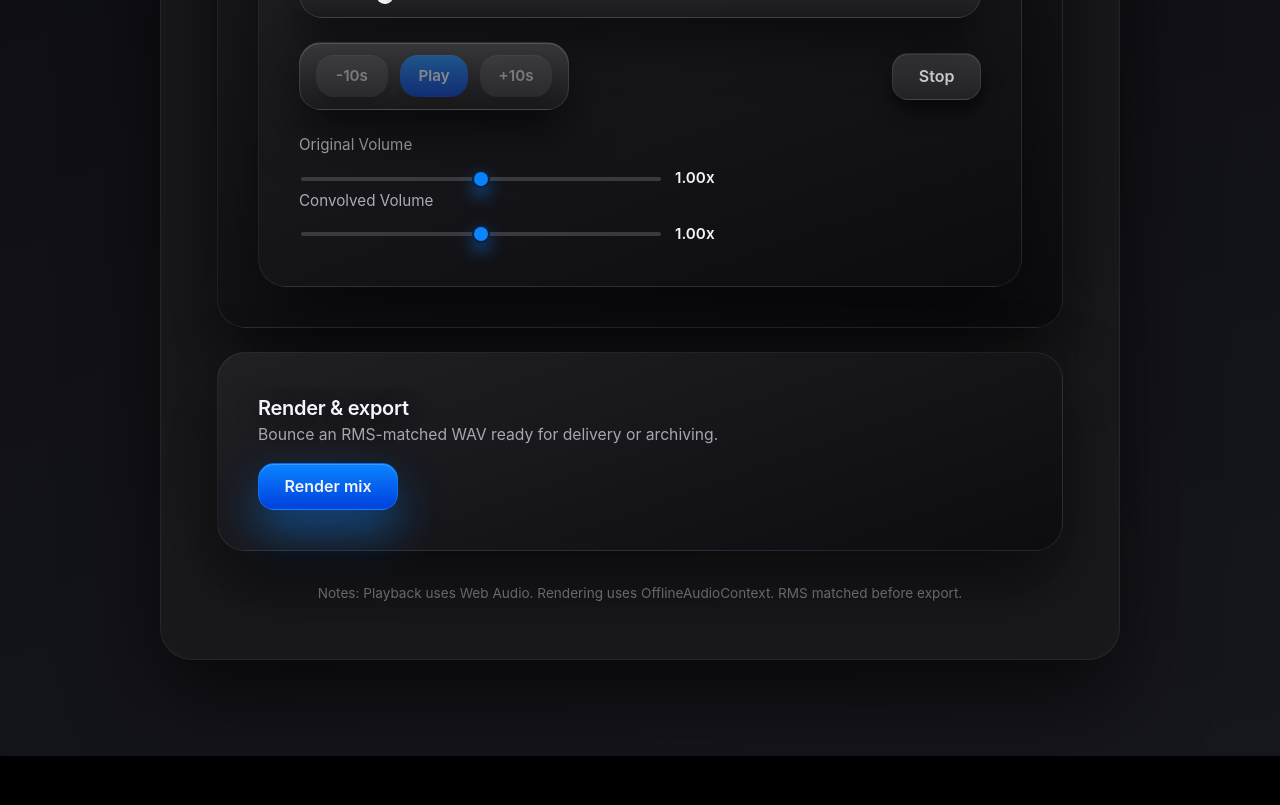
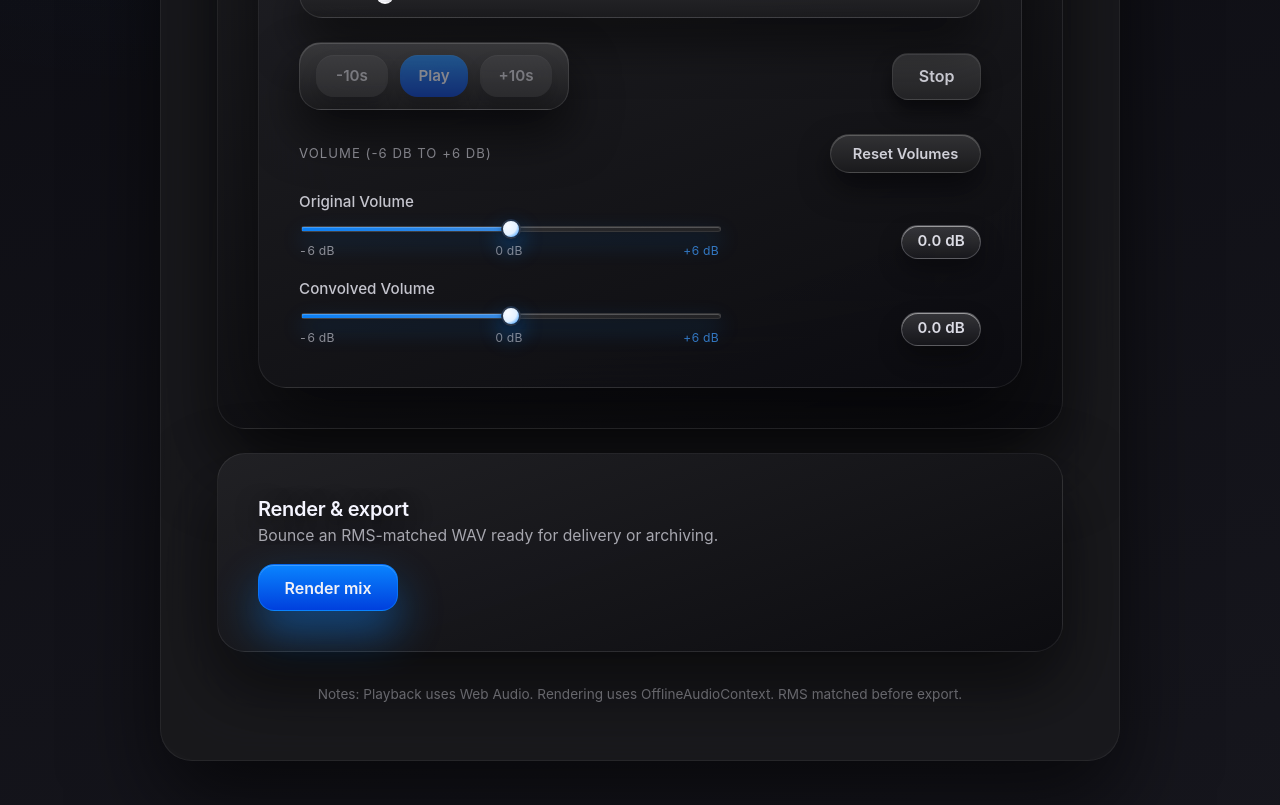
Before and after one commit to Duva-G/SonicSuite, a React (Vite) app: page / in a window 1280 px wide. Shown: the part 1620-2425 px from the top of the page. Before the commit the page ends 2376 px from the top, so only its background shows below. Built offline with nearby package versions, Linux system fonts and the light colour scheme; what react-plotly.js would draw is missing.

Commit message:
Transport section UI improved - dB scale added and UI updated

```diff
--- a/src/App.css
+++ b/src/App.css
@@ -682,6 +682,69 @@
   color: rgba(235, 235, 245, 0.85);
 }
 
+.volume-group {
+  display: flex;
+  flex-direction: column;
+  gap: 18px;
+}
+
+.volume-group__header {
+  display: flex;
+  justify-content: space-between;
+  align-items: center;
+  gap: 12px;
+}
+
+.volume-group__caption {
+  font-size: 0.82rem;
+  letter-spacing: 0.08em;
+  text-transform: uppercase;
+  color: rgba(235, 235, 245, 0.58);
+}
+
+.volume-reset-button {
+  padding: 0.45rem 1.35rem;
+  font-size: 0.92rem;
+  border-radius: 999px;
+  background: linear-gradient(180deg, rgba(58, 58, 60, 0.8) 0%, rgba(28, 28, 30, 0.82) 100%);
+  border: 1px solid rgba(255, 255, 255, 0.12);
+  color: rgba(235, 235, 245, 0.86);
+  box-shadow: inset 0 1px 0 rgba(255, 255, 255, 0.2), 0 14px 30px rgba(0, 0, 0, 0.5);
+  transition: transform 0.2s ease, box-shadow 0.2s ease;
+}
+.volume-reset-button:hover {
+  transform: translateY(-1px);
+  box-shadow: inset 0 1px 0 rgba(255, 255, 255, 0.3), 0 18px 36px rgba(0, 0, 0, 0.58);
+}
+
+.volume-slider__labels {
+  grid-column: 1;
+  grid-row: 2;
+  display: flex;
+  justify-content: space-between;
+  width: 100%;
+  max-width: 420px;
+  justify-self: start;
+  font-size: 0.76rem;
+  font-variant-numeric: tabular-nums;
+  letter-spacing: 0.02em;
+  color: rgba(235, 235, 245, 0.6);
+  margin-top: 0;
+}
+.volume-slider__labels span {
+  flex: 0 0 auto;
+  text-align: center;
+  opacity: 0.85;
+}
+.volume-slider__labels span:first-child {
+  text-align: left;
+  color: rgba(235, 235, 245, 0.65);
+}
+.volume-slider__labels span:last-child {
+  text-align: right;
+  color: rgba(64, 156, 255, 0.85);
+}
+
 .volume-control {
   display: flex;
   flex-direction: column;
@@ -690,65 +753,125 @@
   color: rgba(235, 235, 245, 0.7);
 }
 
+.volume-label {
+  font-size: 0.95rem;
+  font-weight: 500;
+  color: rgba(235, 235, 245, 0.82);
+}
 .volume-slider {
-  display: flex;
+  display: grid;
+  grid-template-columns: minmax(0, 1fr) auto;
+  grid-template-rows: auto auto;
   align-items: center;
-  gap: 12px;
+  column-gap: 16px;
+  row-gap: 8px;
+  justify-items: start;
 }
 
 .volume-slider__input {
+  grid-column: 1;
+  grid-row: 1;
+  justify-self: start;
+  width: 100%;
+  max-width: 420px;
   -webkit-appearance: none;
   appearance: none;
-  width: min(360px, 100%);
-  height: 4px;
+  height: 6px;
   border-radius: 999px;
-  background: rgba(99, 99, 102, 0.5);
+  background:
+    linear-gradient(90deg, rgba(10, 132, 255, 0.95), rgba(64, 156, 255, 0.85)) no-repeat,
+    linear-gradient(90deg, rgba(72, 72, 74, 0.6), rgba(44, 44, 46, 0.65));
+  background-size: var(--volume-progress, 50%) 100%, 100% 100%;
+  background-position: left;
   outline: none;
-  transition: background 0.2s ease;
+  border: 1px solid rgba(255, 255, 255, 0.08);
+  box-shadow: inset 0 1px 0 rgba(255, 255, 255, 0.22), 0 10px 22px rgba(10, 132, 255, 0.3);
+  transition: background-size 0.2s ease, box-shadow 0.2s ease;
 }
 
 .volume-slider__input:hover {
-  background: rgba(10, 132, 255, 0.45);
+  box-shadow: inset 0 1px 0 rgba(255, 255, 255, 0.25), 0 14px 28px rgba(10, 132, 255, 0.38);
 }
 
 .volume-slider__input::-webkit-slider-thumb {
   -webkit-appearance: none;
   appearance: none;
-  width: 18px;
-  height: 18px;
+  width: 20px;
+  height: 20px;
   border-radius: 50%;
-  background: #0a84ff;
-  border: 2px solid rgba(12, 24, 44, 0.9);
-  box-shadow: 0 8px 16px rgba(10, 132, 255, 0.5);
+  background: radial-gradient(circle at 30% 30%, #f8fbff, #e2f0ff 55%, #0a84ff 100%);
+  border: 2px solid rgba(12, 24, 44, 0.85);
+  box-shadow: 0 10px 22px rgba(10, 132, 255, 0.45), 0 2px 6px rgba(0, 0, 0, 0.35);
   cursor: pointer;
-  transition: transform 0.15s ease;
+  transition: transform 0.15s ease, box-shadow 0.15s ease;
 }
 
 .volume-slider__input::-webkit-slider-thumb:hover {
-  transform: scale(1.05);
+  transform: scale(1.08);
+  box-shadow: 0 12px 26px rgba(10, 132, 255, 0.55), 0 4px 10px rgba(0, 0, 0, 0.4);
 }
 
 .volume-slider__input::-moz-range-thumb {
-  width: 18px;
-  height: 18px;
+  width: 20px;
+  height: 20px;
   border-radius: 50%;
-  background: #0a84ff;
-  border: 2px solid rgba(12, 24, 44, 0.9);
-  box-shadow: 0 8px 16px rgba(10, 132, 255, 0.5);
+  background: radial-gradient(circle at 30% 30%, #f8fbff, #e2f0ff 55%, #0a84ff 100%);
+  border: 2px solid rgba(12, 24, 44, 0.85);
+  box-shadow: 0 10px 22px rgba(10, 132, 255, 0.45), 0 2px 6px rgba(0, 0, 0, 0.35);
   cursor: pointer;
-  transition: transform 0.15s ease;
+  transition: transform 0.15s ease, box-shadow 0.15s ease;
+}
+.volume-slider__input::-moz-range-thumb:hover {
+  transform: scale(1.08);
+  box-shadow: 0 12px 26px rgba(10, 132, 255, 0.55), 0 4px 10px rgba(0, 0, 0, 0.4);
 }
 
 .volume-slider__input::-moz-range-track {
-  height: 4px;
+  height: 6px;
   border-radius: 999px;
-  background: rgba(99, 99, 102, 0.5);
+  background: linear-gradient(90deg, rgba(72, 72, 74, 0.6), rgba(44, 44, 46, 0.65));
+  border: 1px solid rgba(255, 255, 255, 0.08);
+}
+
+.volume-slider__input::-moz-range-progress {
+  height: 6px;
+  border-radius: 999px;
+  background: linear-gradient(90deg, rgba(10, 132, 255, 0.95), rgba(64, 156, 255, 0.85));
 }
 
 .volume-value {
+  grid-column: 2;
+  grid-row: 1 / span 2;
+  display: inline-flex;
+  align-items: center;
+  justify-content: center;
+  padding: 0.28rem 0.95rem;
+  border-radius: 999px;
+  justify-self: end;
   font-weight: 600;
-  color: #f2f2f7;
-  min-width: 64px;
+  font-variant-numeric: tabular-nums;
+  color: rgba(235, 235, 245, 0.92);
+  background: linear-gradient(180deg, rgba(255, 255, 255, 0.16) 0%, rgba(255, 255, 255, 0.04) 100%);
+  border: 1px solid rgba(235, 235, 245, 0.22);
+  box-shadow: 0 12px 24px rgba(0, 0, 0, 0.32), inset 0 1px 0 rgba(255, 255, 255, 0.5);
+  min-width: 76px;
+  transition: color 0.2s ease, border-color 0.2s ease, box-shadow 0.2s ease;
+}
+.volume-value--positive {
+  color: #0a84ff;
+  border-color: rgba(10, 132, 255, 0.55);
+  box-shadow: 0 14px 28px rgba(10, 132, 255, 0.3), inset 0 1px 0 rgba(255, 255, 255, 0.6);
+}
+.volume-value--negative {
+  color: #ff453a;
+  border-color: rgba(255, 69, 58, 0.55);
+  box-shadow: 0 14px 28px rgba(255, 69, 58, 0.25), inset 0 1px 0 rgba(255, 255, 255, 0.6);
+}
+
+.volume-value--neutral {
+  color: rgba(235, 235, 245, 0.92);
+  border-color: rgba(235, 235, 245, 0.22);
+  box-shadow: 0 12px 24px rgba(0, 0, 0, 0.32), inset 0 1px 0 rgba(255, 255, 255, 0.5);
 }
 
 .button-link {
--- a/src/App.tsx
+++ b/src/App.tsx
@@ -309,6 +309,11 @@ IR loaded: ${f.name} - ${buf.sampleRate} Hz - ${buf.duration.toFixed(3)} s`
     if (gainRef.current && mode === "convolved") {
       gainRef.current.gain.value = v;
     }
+  }
+
+  function resetVolumes() {
+    onChangeOriginalVol(1);
+    onChangeConvolvedVol(1);
   }
 
   function handleIrManualTrim(startMs: number, endMs: number) {
@@ -810,6 +815,7 @@ Playback RMS gain set to ${clamped.toFixed(2)}x.`);
                 onChangeOriginalVol={onChangeOriginalVol}
                 convolvedVol={convolvedVol}
                 onChangeConvolvedVol={onChangeConvolvedVol}
+                onResetVolumes={resetVolumes}
                 duration={transportDuration}
                 position={clampedPlaybackPosition}
                 onSeek={seekTo}
--- a/src/ui/Transport.tsx
+++ b/src/ui/Transport.tsx
@@ -14,9 +14,11 @@ type Props = {
   onSeek: (seconds: number) => void;
   onSkipForward: () => void;
   onSkipBackward: () => void;
+  onResetVolumes: () => void;
 };
 
 type SliderStyle = CSSProperties & { "--progress"?: string };
+type VolumeSliderStyle = CSSProperties & { "--volume-progress"?: string };
 
 function formatTime(seconds: number): string {
   if (!Number.isFinite(seconds) || seconds < 0) {
@@ -26,6 +28,41 @@ function formatTime(seconds: number): string {
   const mins = Math.floor(whole / 60);
   const secs = whole % 60;
   return `${mins}:${secs.toString().padStart(2, "0")}`;
+}
+
+const VOLUME_DB_MIN = -6;
+const VOLUME_DB_MAX = 6;
+const VOLUME_DB_RANGE = VOLUME_DB_MAX - VOLUME_DB_MIN;
+
+function clamp(value: number, min: number, max: number): number {
+  return Math.min(max, Math.max(min, value));
+}
+
+function linearToDb(value: number): number {
+  if (!Number.isFinite(value) || value <= 0) {
+    return VOLUME_DB_MIN;
+  }
+  const db = 20 * Math.log10(value);
+  return clamp(db, VOLUME_DB_MIN, VOLUME_DB_MAX);
+}
+
+function dbToLinear(db: number): number {
+  const clamped = clamp(db, VOLUME_DB_MIN, VOLUME_DB_MAX);
+  return Math.pow(10, clamped / 20);
+}
+
+function formatDb(db: number): string {
+  const normalized = Math.abs(db) < 0.05 ? 0 : Math.round(db * 10) / 10;
+  const sign = normalized > 0 ? "+" : "";
+  return `${sign}${normalized.toFixed(1)} dB`;
+}
+
+type VolumeTone = "positive" | "negative" | "neutral";
+
+function getVolumeTone(db: number): VolumeTone {
+  if (db > 0.05) return "positive";
+  if (db < -0.05) return "negative";
+  return "neutral";
 }
 
 export default function Transport({
@@ -41,6 +78,7 @@ export default function Transport({
   onSeek,
   onSkipForward,
   onSkipBackward,
+  onResetVolumes,
 }: Props) {
   const [isScrubbing, setScrubbing] = useState(false);
   const [pendingPosition, setPendingPosition] = useState(position);
@@ -70,6 +108,30 @@ export default function Transport({
     if (!isReady) return undefined;
     return { "--progress": `${progressPercent}%` };
   }, [isReady, progressPercent]);
+
+  const originalVolDb = useMemo(() => {
+    const db = linearToDb(originalVol);
+    return Math.round(db * 10) / 10;
+  }, [originalVol]);
+  const convolvedVolDb = useMemo(() => {
+    const db = linearToDb(convolvedVol);
+    return Math.round(db * 10) / 10;
+  }, [convolvedVol]);
+
+  const originalVolumeStyle = useMemo<VolumeSliderStyle>(() => {
+    const progress = ((originalVolDb - VOLUME_DB_MIN) / VOLUME_DB_RANGE) * 100;
+    const bounded = clamp(progress, 0, 100);
+    return { "--volume-progress": `${bounded}%` };
+  }, [originalVolDb]);
+
+  const convolvedVolumeStyle = useMemo<VolumeSliderStyle>(() => {
+    const progress = ((convolvedVolDb - VOLUME_DB_MIN) / VOLUME_DB_RANGE) * 100;
+    const bounded = clamp(progress, 0, 100);
+    return { "--volume-progress": `${bounded}%` };
+  }, [convolvedVolDb]);
+
+  const originalVolumeTone = useMemo(() => getVolumeTone(originalVolDb), [originalVolDb]);
+  const convolvedVolumeTone = useMemo(() => getVolumeTone(convolvedVolDb), [convolvedVolDb]);
 
   const handleScrubStart = () => {
     if (!isReady) return;
@@ -172,19 +234,39 @@ export default function Transport({
       </div>
 
       <div className="volume-group">
+        <div className="volume-group__header">
+          <span className="volume-group__caption">Volume (-6 dB to +6 dB)</span>
+          <button
+            type="button"
+            className="control-button button-ghost volume-reset-button"
+            onClick={onResetVolumes}
+          >
+            Reset Volumes
+          </button>
+        </div>
         <label className="volume-control">
           <span className="volume-label">Original Volume</span>
           <div className="volume-slider">
             <input
               className="volume-slider__input"
               type="range"
-              min={0}
-              max={2}
-              step={0.01}
-              value={originalVol}
-              onChange={(e) => onChangeOriginalVol(parseFloat(e.target.value))}
+              min={VOLUME_DB_MIN}
+              max={VOLUME_DB_MAX}
+              step={0.1}
+              value={originalVolDb}
+              onChange={(e) => onChangeOriginalVol(dbToLinear(Number(e.target.value)))}
+              aria-valuemin={VOLUME_DB_MIN}
+              aria-valuemax={VOLUME_DB_MAX}
+              aria-valuenow={originalVolDb}
+              aria-valuetext={formatDb(originalVolDb)}
+              style={originalVolumeStyle}
             />
-            <span className="volume-value">{originalVol.toFixed(2)}x</span>
+            <div className="volume-slider__labels" aria-hidden="true">
+              <span>-6 dB</span>
+              <span>0 dB</span>
+              <span>+6 dB</span>
+            </div>
+            <span className={`volume-value volume-value--${originalVolumeTone}`}>{formatDb(originalVolDb)}</span>
           </div>
         </label>
         <label className="volume-control">
@@ -193,16 +275,27 @@ export default function Transport({
             <input
               className="volume-slider__input"
               type="range"
-              min={0}
-              max={2}
-              step={0.01}
-              value={convolvedVol}
-              onChange={(e) => onChangeConvolvedVol(parseFloat(e.target.value))}
+              min={VOLUME_DB_MIN}
+              max={VOLUME_DB_MAX}
+              step={0.1}
+              value={convolvedVolDb}
+              onChange={(e) => onChangeConvolvedVol(dbToLinear(Number(e.target.value)))}
+              aria-valuemin={VOLUME_DB_MIN}
+              aria-valuemax={VOLUME_DB_MAX}
+              aria-valuenow={convolvedVolDb}
+              aria-valuetext={formatDb(convolvedVolDb)}
+              style={convolvedVolumeStyle}
             />
-            <span className="volume-value">{convolvedVol.toFixed(2)}x</span>
+            <div className="volume-slider__labels" aria-hidden="true">
+              <span>-6 dB</span>
+              <span>0 dB</span>
+              <span>+6 dB</span>
+            </div>
+            <span className={`volume-value volume-value--${convolvedVolumeTone}`}>{formatDb(convolvedVolDb)}</span>
           </div>
         </label>
       </div>
+
     </section>
   );
 }
```
